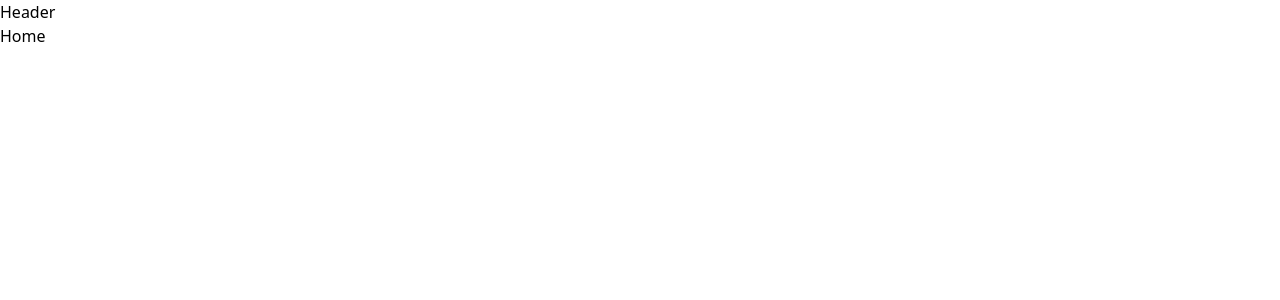
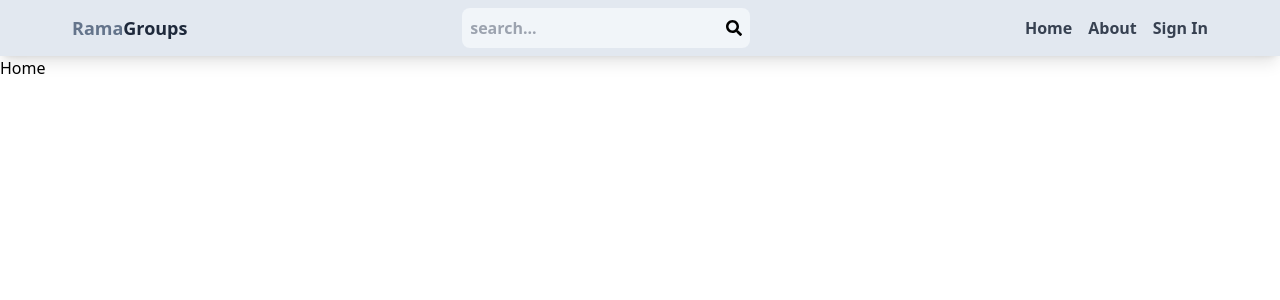
Before and after one commit to Ramdoijad/Realestateapp, a React (Create React App) app: page / in a window 1280 px wide. Shown: the top 300 px of the page. Built offline with nearby package versions, Linux system fonts and the light colour scheme.

Commit message:
Create Header Component

```diff
--- a/package.json
+++ b/package.json
@@ -8,6 +8,7 @@
     "@testing-library/user-event": "^13.5.0",
     "react": "^18.3.1",
     "react-dom": "^18.3.1",
+    "react-icons": "^5.3.0",
     "react-router-dom": "^6.26.1",
     "react-scripts": "5.0.1",
     "web-vitals": "^2.1.4"
--- a/src/components/Header.js
+++ b/src/components/Header.js
@@ -1,8 +1,25 @@
 import React from 'react'
-
+import {FaSearch} from 'react-icons/fa'
+import { Link } from 'react-router-dom'
 const Header = () => {
   return (
-    <div>Header</div>
+    <header className='bg-slate-200 shadow-lg'>
+      <div className='flex justify-between p-2 items-center max-w-6xl mx-auto'>
+      <h1 className='font-bold text-sm sm:text-lg flex flex-wrap'>
+        <span className='text-slate-500'>Rama </span>
+        <span className='text-slate-800'> Groups</span>
+      </h1>
+      <form className=' bg-slate-100 rounded-lg p-2 flex items-center font-bold'>
+        <input type="text" placeholder='search... ' className='bg-transparent focus:outline-none w-32 sm:w-64'   />
+       <FaSearch/>
+      </form>
+      <ul className='flex gap-4'>
+      <Link to='/home'>  <li className='hidden sm:inline text-gray-700 font-bold  hover:text-orange-700 cursor-pointer ' >Home</li></Link>
+      <Link to='/about'>  <li className='hidden sm:inline text-gray-700 font-bold  hover:text-orange-700 cursor-pointer ' >About</li></Link>
+      <Link to='/signin'>  <li className='hidden sm:inline text-gray-700 font-bold  hover:text-orange-700 cursor-pointer ' >Sign In</li></Link>
+      </ul>
+      </div>
+    </header>
   )
 }
 
```
Also changed, not shown: 1 other file (tests, documents, lock files or other folders).
